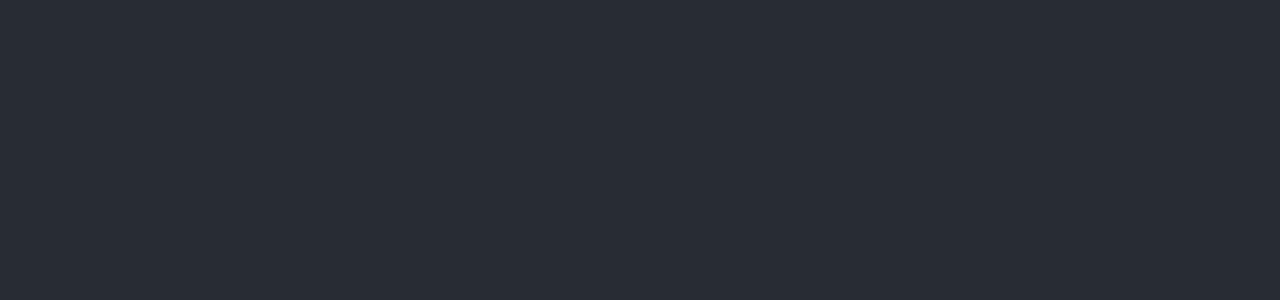
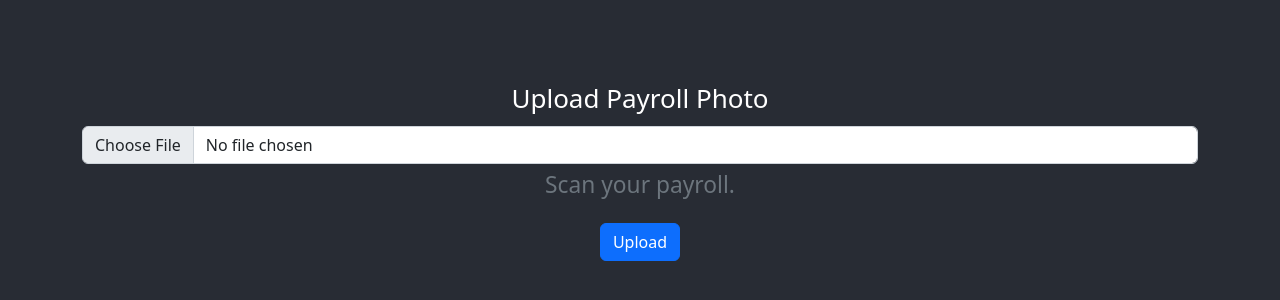
Before and after one commit to Ayoitsjason/Python_OCR, a React (Create React App) app in the folder tippin_frontend/portal/: page / in a window 1280 px wide. Shown: the part 230-530 px from the top of the page. Built offline with nearby package versions, Linux system fonts and the light colour scheme.

Commit message:
Frontend (styling): Added react bootstrap

```diff
--- a/tippin_frontend/portal/package.json
+++ b/tippin_frontend/portal/package.json
@@ -6,10 +6,12 @@
     "@testing-library/jest-dom": "^5.16.5",
     "@testing-library/react": "^13.4.0",
     "@testing-library/user-event": "^13.5.0",
+    "bootstrap": "^5.2.3",
     "react": "^18.2.0",
+    "react-bootstrap": "^2.7.0",
     "react-dom": "^18.2.0",
     "react-router-dom": "^6.6.2",
-    "react-scripts": "5.0.1",
+    "react-scripts": "^2.1.3",
     "web-vitals": "^2.1.4"
   },
   "scripts": {
--- a/tippin_frontend/portal/src/App.js
+++ b/tippin_frontend/portal/src/App.js
@@ -1,9 +1,20 @@
 import "./App.css";
+import "bootstrap/dist/css/bootstrap.min.css";
+import React from "react";
+import Container from "react-bootstrap/Container";
+import Row from "react-bootstrap/Row";
+import PayrollImageForm from "./components/PayrollImageForm.js";
 
 function App() {
   return (
     <div className="App">
-      <header className="App-header"></header>
+      <div className="App-header">
+        <Container>
+          <Row>
+            <PayrollImageForm />
+          </Row>
+        </Container>
+      </div>
     </div>
   );
 }
--- a/tippin_frontend/portal/src/components/PayrollImageForm.js
+++ b/tippin_frontend/portal/src/components/PayrollImageForm.js
@@ -1,4 +1,6 @@
 import React, { useState } from "react";
+import Button from "react-bootstrap/Button";
+import Form from "react-bootstrap/Form";
 
 function FileUploadForm() {
   const [file, setFile] = useState(null);
@@ -12,10 +14,17 @@
   };
 
   return (
-    <form onSubmit={handleSubmit}>
-      <input type="file" onChange={handleFileChange} />
-      <button type="submit">Upload</button>
-    </form>
+    <Form onSubmit={handleSubmit}>
+      <Form.Group className="mb-3" controlId="file">
+        <Form.Label>Upload Payroll Photo</Form.Label>
+        <Form.Control type="file" onChange={handleFileChange} />
+        <Form.Text className="text-muted">Scan your payroll.</Form.Text>
+      </Form.Group>
+
+      <Button variant="primary" type="submit">
+        Upload
+      </Button>
+    </Form>
   );
 }
 
```
Also changed, not shown: 1 other file (tests, documents, lock files or other folders).
